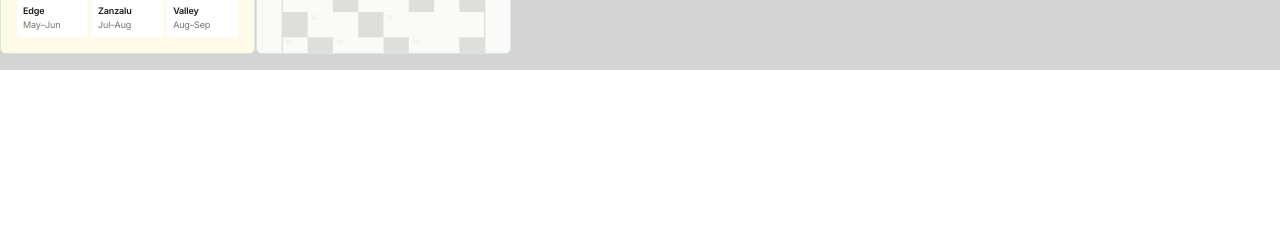
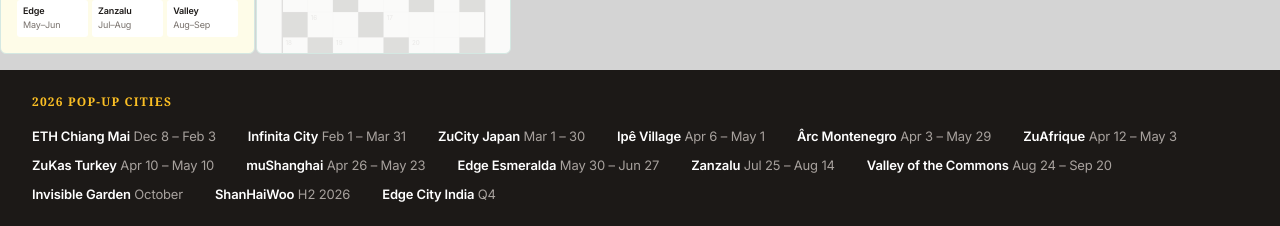
Before and after one commit to vrnvrn/zu, a Next.js app in the folder zuletter/: page /january-2026 in a window 1280 px wide. Shown: the part 934-1160 px from the top of the page. Before the commit the page ends 1004 px from the top, so only its background shows below. Built offline with nearby package versions, Linux system fonts and the light colour scheme.

Commit message:
Add 2026 pop-up cities list below grid

```diff
--- a/zuletter/app/january-2026/page.tsx
+++ b/zuletter/app/january-2026/page.tsx
@@ -202,6 +202,26 @@ export default function January2026Page() {
                 </div>
             </div>
           ))}
+        </div>
+
+        <div className="popup-cities-bar">
+          <h3 className="popup-cities-title">2026 Pop-up Cities</h3>
+          <div className="popup-cities-list">
+            <span className="popup-city"><strong>ETH Chiang Mai</strong> Dec 8 – Feb 3</span>
+            <span className="popup-city"><strong>Infinita City</strong> Feb 1 – Mar 31</span>
+            <span className="popup-city"><strong>ZuCity Japan</strong> Mar 1 – 30</span>
+            <span className="popup-city"><strong>Ipê Village</strong> Apr 6 – May 1</span>
+            <span className="popup-city"><strong>Ârc Montenegro</strong> Apr 3 – May 29</span>
+            <span className="popup-city"><strong>ZuAfrique</strong> Apr 12 – May 3</span>
+            <span className="popup-city"><strong>ZuKas Turkey</strong> Apr 10 – May 10</span>
+            <span className="popup-city"><strong>muShanghai</strong> Apr 26 – May 23</span>
+            <span className="popup-city"><strong>Edge Esmeralda</strong> May 30 – Jun 27</span>
+            <span className="popup-city"><strong>Zanzalu</strong> Jul 25 – Aug 14</span>
+            <span className="popup-city"><strong>Valley of the Commons</strong> Aug 24 – Sep 20</span>
+            <span className="popup-city"><strong>Invisible Garden</strong> October</span>
+            <span className="popup-city"><strong>ShanHaiWoo</strong> H2 2026</span>
+            <span className="popup-city"><strong>Edge City India</strong> Q4</span>
+          </div>
         </div>
       </div>
 
@@ -534,6 +554,36 @@ export default function January2026Page() {
             grid-template-columns: repeat(2, 1fr);
           }
         }
+
+        .popup-cities-bar {
+          background: #1c1917;
+          padding: 1.5rem 2rem;
+        }
+
+        .popup-cities-title {
+          color: #fbbf24;
+          font-size: 0.75rem;
+          font-weight: 600;
+          text-transform: uppercase;
+          letter-spacing: 0.1em;
+          margin: 0 0 1rem 0;
+        }
+
+        .popup-cities-list {
+          display: flex;
+          flex-wrap: wrap;
+          gap: 0.5rem 2rem;
+        }
+
+        .popup-city {
+          font-size: 0.8125rem;
+          color: #a8a29e;
+        }
+
+        .popup-city strong {
+          color: white;
+          font-weight: 600;
+        }
       `}</style>
     </>
   )
```
